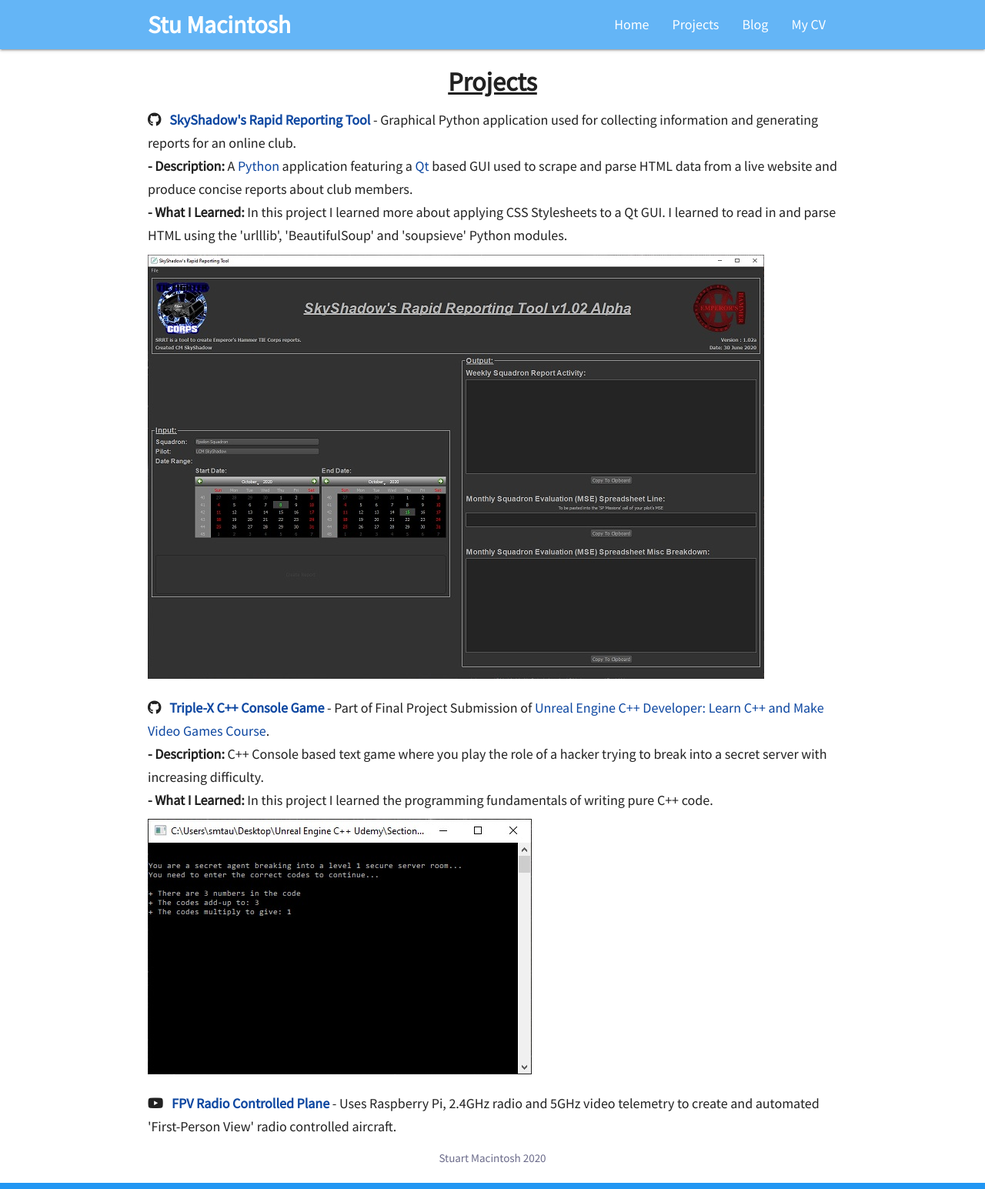
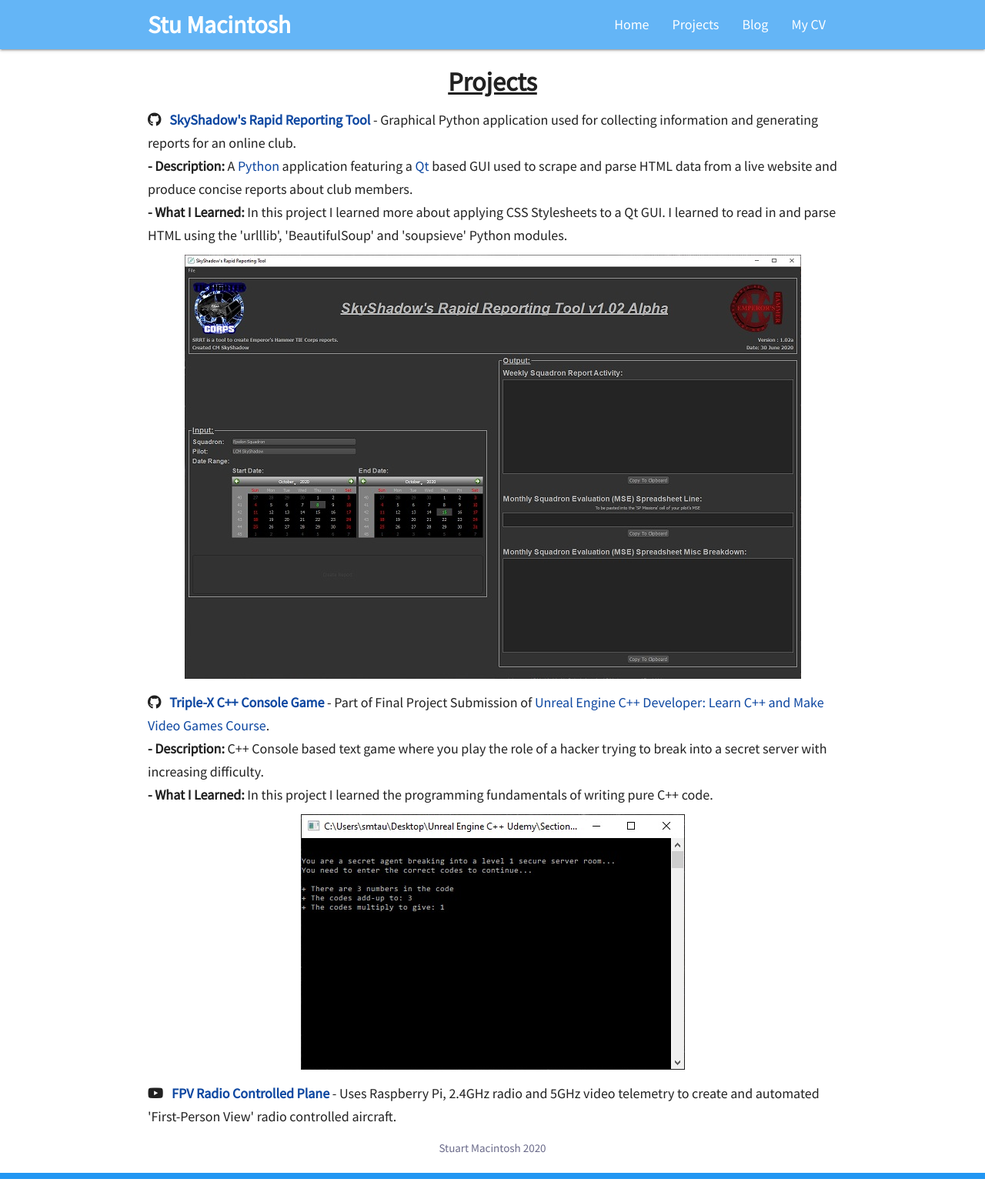
Before and after one commit to SmTaUcM/SmTaUcM.github.io, a Jekyll site: the page built from projects.html, in a window 1280 px wide. Shown: the whole page at 77% size. Built offline with Jekyll 4.4.1, drawn with Linux system fonts in a browser that asks for light colours; nearby versions of some CDN libraries.

Commit message:
projects.html - Image centering

```diff
--- a/_includes/projects.html
+++ b/_includes/projects.html
@@ -22,7 +22,7 @@
 		<div class="ssrt">
 			<img
 			  src=" {{ site.baseurl }}img/projects/ssrt/ssrt.jpg"
-			  class="responsive center"
+			  class="responsive-img center-block"
 			  id="ssrt"
 			  alt="SkyShadow's Rapid Reporting Tool."
 			/>
@@ -43,7 +43,7 @@
 		<div class="triplex">
 			<img
 			  src=" {{ site.baseurl }}img/projects/triplex/triplex.jpg"
-			  class="responsive center"
+			  class="responsive-img center-block"
 			  id="triplex"
 			  alt="Triple-X C++ Console Game."
 			/>
```
